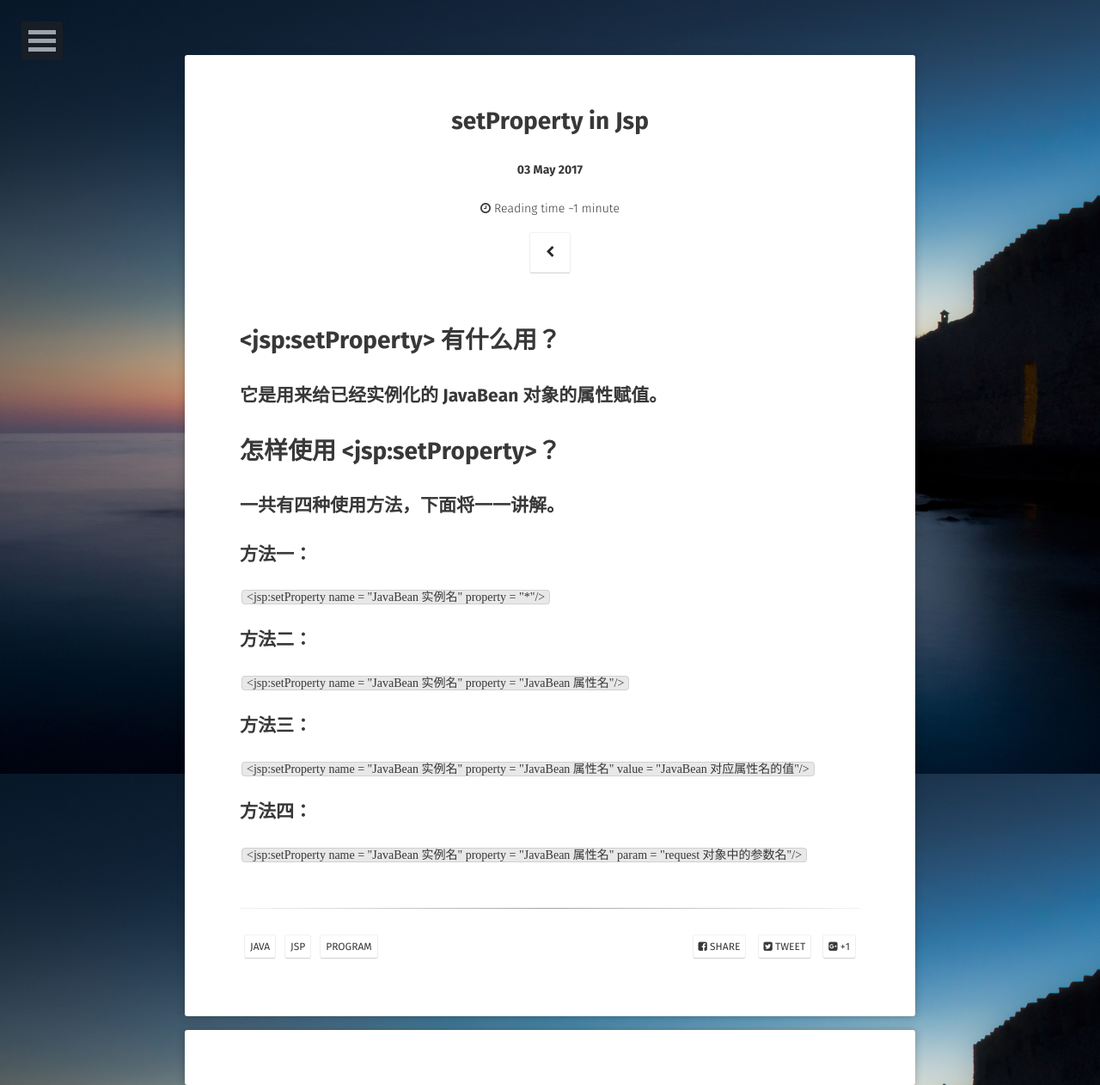
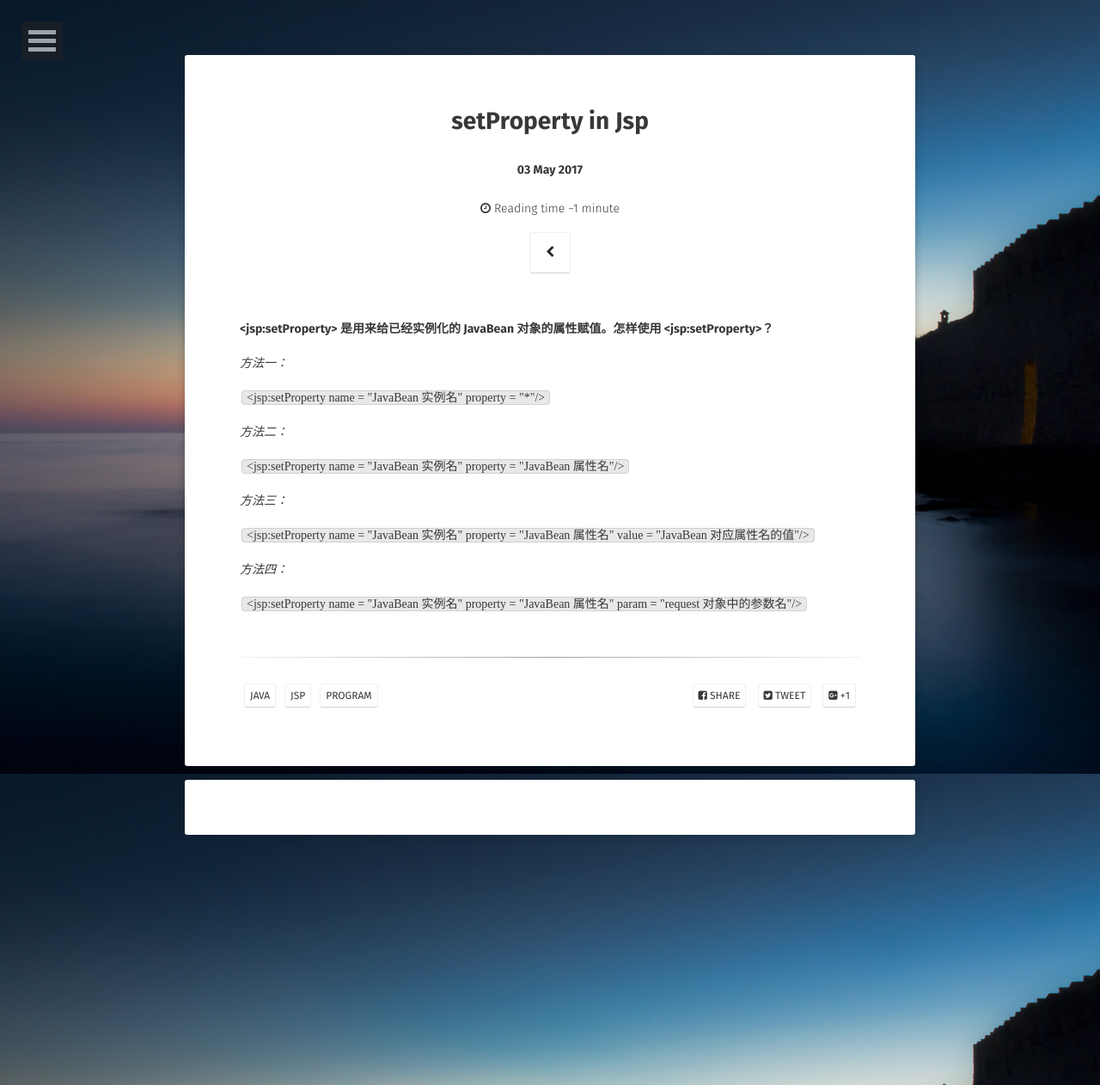
Before and after one commit to AurevoirXavier/deprecated-AurevoirXavier.github.io, a Jekyll site: the page built from _posts/2017-5-3-setPropertyInJsp.md, in a window 1280 px wide. Shown: the whole page at 86% size. Built offline with Jekyll 4.4.1, drawn with Linux system fonts in a browser that asks for light colours; some web fonts are replaced; comment, search, counter and statistics services are not loaded.

Commit message:
12:17/05/03/17

```diff
--- a/_posts/2017-5-3-setPropertyInJsp.md
+++ b/_posts/2017-5-3-setPropertyInJsp.md
@@ -7,26 +7,20 @@ tags: [java, jsp, program]
 comments: true
 ---
 
-# \<jsp:setProperty> 有什么用？
+**\<jsp:setProperty> 是用来给已经实例化的 JavaBean 对象的属性赋值。怎样使用 \<jsp:setProperty>？**
 
-## 它是用来给已经实例化的 JavaBean 对象的属性赋值。
-
-# 怎样使用 \<jsp:setProperty>？
-
-## 一共有四种使用方法，下面将一一讲解。
-
-## 方法一：
+*方法一：*
 
 `<jsp:setProperty name = "JavaBean 实例名" property = "*"/>`
 
-## 方法二：
+*方法二：*
 
 `<jsp:setProperty name = "JavaBean 实例名" property = "JavaBean 属性名"/>`
 
-## 方法三：
+*方法三：*
 
 `<jsp:setProperty name = "JavaBean 实例名" property = "JavaBean 属性名" value = "JavaBean 对应属性名的值"/>`
 
-## 方法四：
+*方法四：*
 
 `<jsp:setProperty name = "JavaBean 实例名" property = "JavaBean 属性名" param = "request 对象中的参数名"/>`
```
